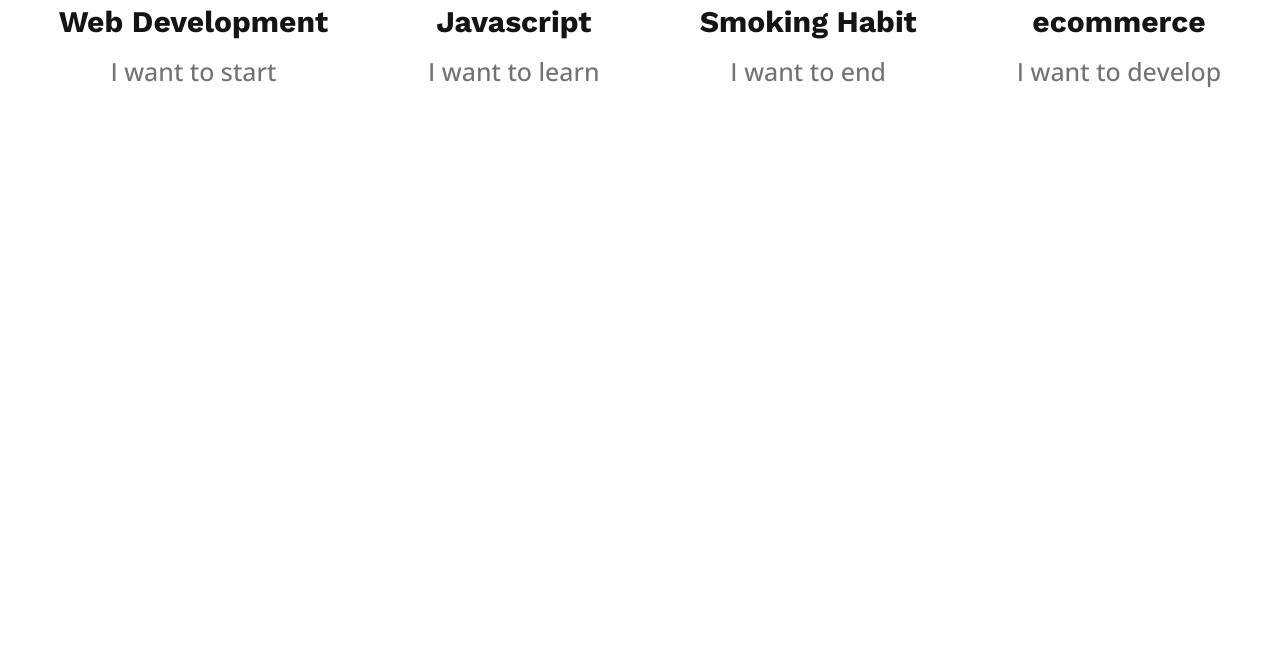
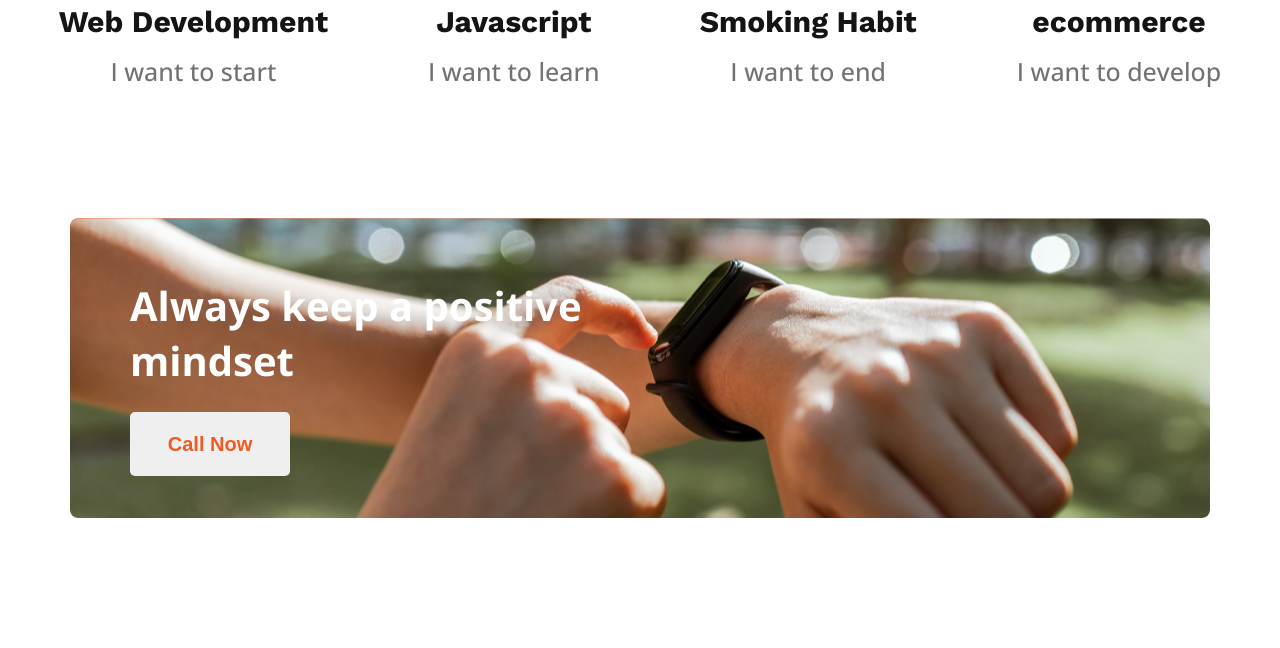
Before and after one commit to ab-bakkar71/new-year-new-me, a plain HTML site: page index.html in a window 1280 px wide. Shown: the part 1895-2543 px from the top of the page. Before the commit the page ends 1983 px from the top, so only its background shows below. Drawn offline with nearby package versions, Linux system fonts and the light colour scheme.

Commit message:
add mindset

```diff
--- a/index.html
+++ b/index.html
@@ -58,6 +58,12 @@
                 </div>
             </div>
         </section>
+        <section class="mindset">
+            <div class="mind" >
+            <div class="positive">Always keep a positive mindset</div>
+            <button class="btn-call-now">Call Now</button>
+            </div>
+        </section>
     </main>
     <footer>
 
--- a/style.css
+++ b/style.css
@@ -110,6 +110,36 @@ header{
   font-size: 25px;
   font-weight: 500;
 }
-.plan-img{
-  margin-left: 5px;
+/* mindset */
+.mindset{
+  background-image: url('images/watch.png'), url('images/gradient2.png');
+  background-repeat: no-repeat, no-repeat;
+  background-size: cover, cover;
+  background-position: center, center;
+  width: 1140px;
+  height: 300px;
+  margin: 130px auto;
+  border-radius: 8px;
+  align-items: center;
+  z-index: 1;
 }
+.positive{
+  width: 459px;
+  color: #FFF;
+  font-size: 40px;
+  font-weight: 700;
+
+}
+.btn-call-now{
+  color: #F15B22;
+  width: 160px;
+  height: 64px;
+  font-size: 20px;
+  font-weight: 600;
+  border-radius: 5px;
+  border: 0;
+  margin-top: 24px;
+}
+.mind{
+  padding: 60px;
+}
```
